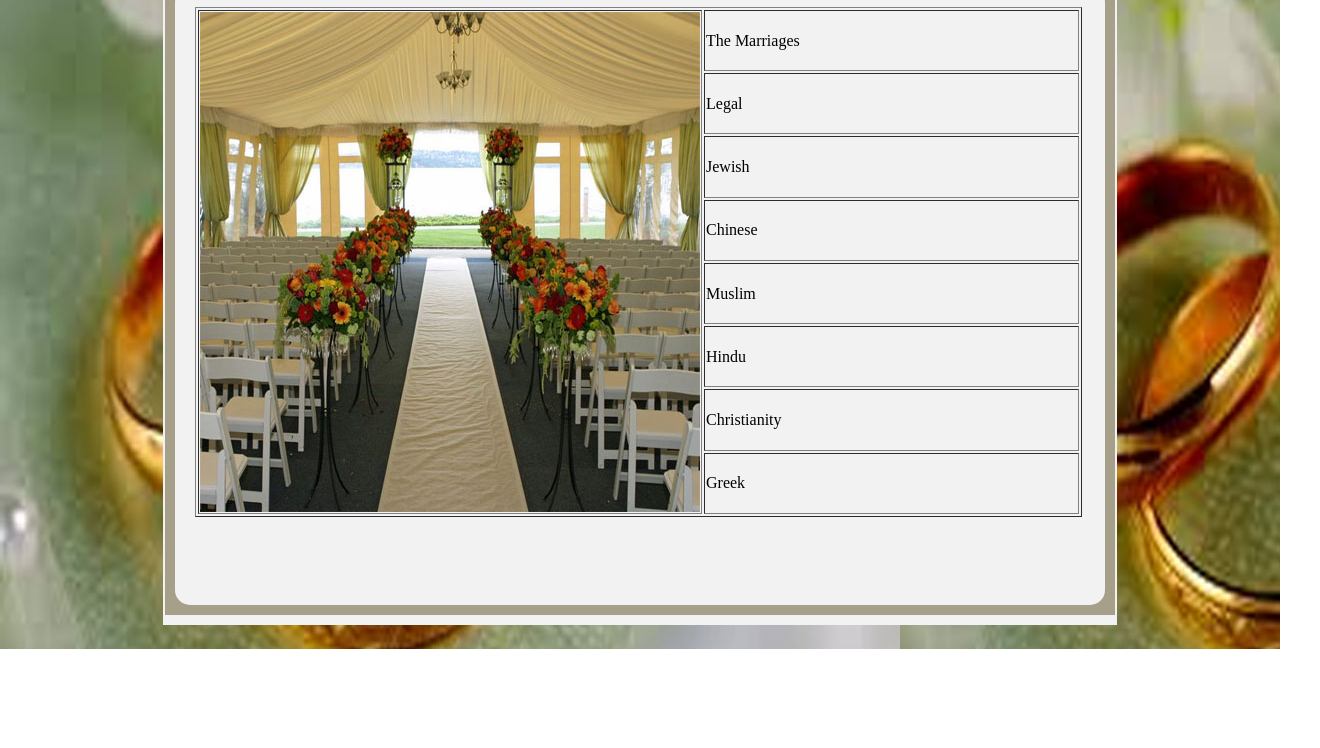
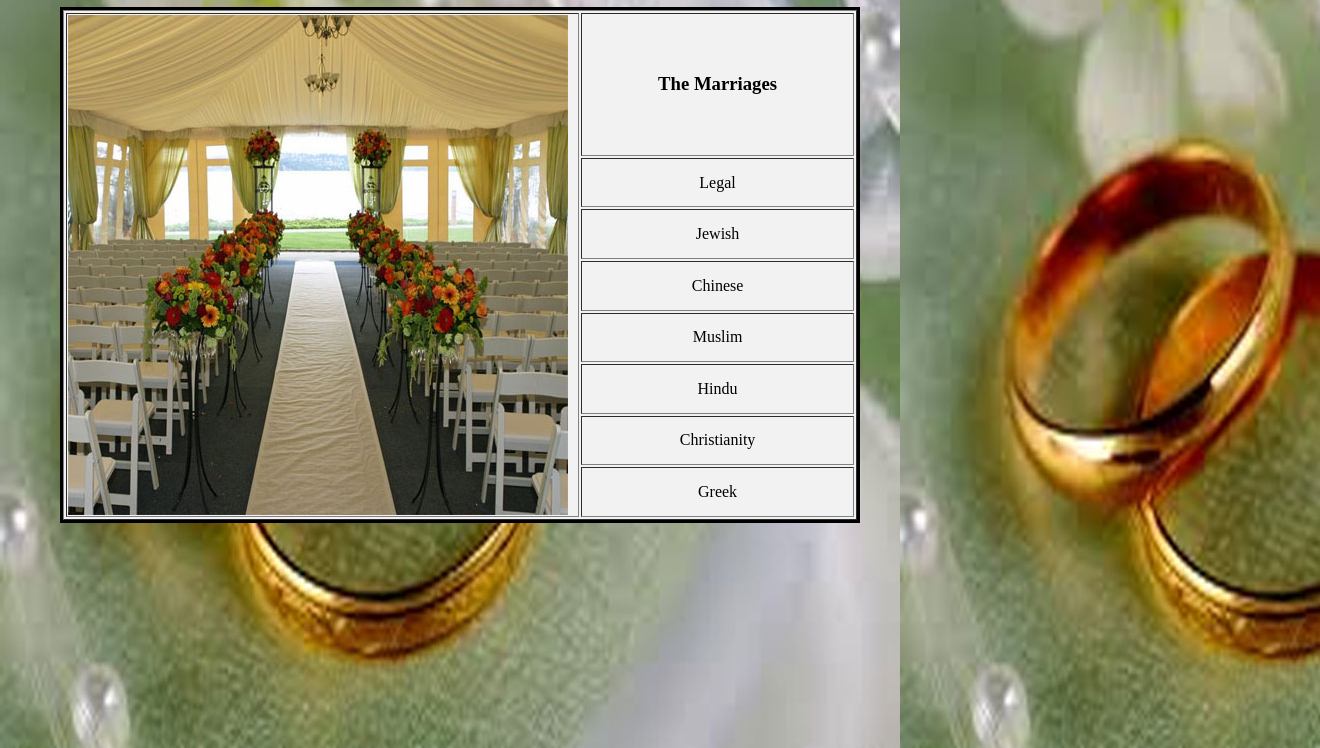
Before and after one commit to Yalonso522/final-project-spring-2013, a plain HTML site: page index.html in a window 1280 px wide. Shown: the part 151-899 px from the top of the page, 1320 px wide, since content can reach past the window. Before the commit the page ends 800 px from the top, so only its background shows below. Drawn offline with Linux system fonts and the light colour scheme.

Commit message:
made navigations part 1

```diff
--- a/index.html
+++ b/index.html
@@ -14,7 +14,9 @@
 <div class="wrapper">
   <ul class= "navigation">
     <li><a href="index.html">Home</a></li>
-    <li>About Marriages</li>
+    <li><a href="about-marriages.html">About Marriages</a></li>
+    <li><a href="videos.html">Videos</a></li>
+    <li><a href="extras.html"> Extras</a></li>
 
   </ul>
   <div class="content">
@@ -23,35 +25,36 @@
 				</h1>
 	<div class="main">
 					<!-- InstanceBeginEditable name="content" -->
-					<table width="887" border="1">
+					<div class="labels"> <table width="" border="1">
 					  <tr>
-					    <td width="500" rowspan="8"><img src="images/homepage.jpg" width="500" height="500" alt="Homepage" /></td>
-					    <td width="371">The Marriages</td>
+					    <td width="514" rowspan="8"><img src="images/homepage.jpg" width="500" height="500" alt="Homepage" /></td>
+					    <td width="368"><div align="center">
+					      <h3><strong>The Marriages</strong></h3>
+					    </div></td>
 				      </tr>
 					  <tr>
-					    <td>Legal</td>
+					    <td><div align="center">Legal</div></td>
 				      </tr>
 					  <tr>
-					    <td>Jewish</td>
+					    <td><div align="center">Jewish</div></td>
 				      </tr>
 					  <tr>
-					    <td>Chinese</td>
+					    <td><div align="center">Chinese</div></td>
 				      </tr>
 					  <tr>
-					    <td>Muslim</td>
+					    <td><div align="center">Muslim</div></td>
 				      </tr>
 					  <tr>
-					    <td>Hindu</td>
+					    <td><div align="center">Hindu</div></td>
 				      </tr>
 					  <tr>
-					    <td>Christianity</td>
+					    <td><div align="center">Christianity</div></td>
 				      </tr>
 					  <tr>
-					    <td>Greek</td>
+					    <td><div align="center">Greek</div></td>
 				      </tr>
-				    </table>
-					<p>&nbsp;</p>
-                    <!-- InstanceEndEditable -->
+				    </table></div>
+					<!-- InstanceEndEditable -->
     </div>
   </div>
 </div>
--- a/styles.css
+++ b/styles.css
@@ -2,27 +2,15 @@ body {
 	margin: 0px;
 	padding: 0px;
 	background-image: url(images/background.jpg);
-}
-	.wrapper {
-	background-color: #a69f8a;
-	width: 950px;
-	text-align: left;
-	margin-top: 10px;
-	margin-bottom: 10px;
-	margin-right: auto;
-	margin-left: auto;
-	border-top-color: #f2f2f2;
-	border-right-color: #f2f2f2;
-	border-bottom-color: #f2f2f2;
-	border-left-color: #f2f2f2;
-	border-top-width: 10px;
-	border-right-width: 2px;
-	border-bottom-width: 10px;
-	border-left-width: 2px;
-	border-top-style: solid;
-	border-right-style: solid;
-	border-bottom-style: solid;
-	border-left-style: solid;
+	position: static;
+	background-repeat: repeat;
+	left: auto;
+	top: auto;
+	right: auto;
+	bottom: auto;
+	page-break-before: always;
+	page-break-after: always;
+	background-attachment: scroll;
 }
 .navigation {
 	padding: 0px;
@@ -37,13 +25,16 @@ body {
 .navigation li a {
 	background-color: #f2f2f2;
 	padding-top: 10px;
-	padding-right: 30px;
+	padding-right: 40px;
 	padding-bottom: 10px;
 	padding-left: 30px;
 	border: 2px solid #222940;
 	color: #222940;
 	text-decoration: none;
-	margin-right: 40px;
+	margin-top: 60px;
+	margin-right: 60px;
+	margin-bottom: 60px;
+	margin-left: 20px;
 }
 .navigation li a:hover {
 	border-top-color: #f2f2f2;
@@ -55,20 +46,42 @@ body {
 }
 .content {
 	margin-top: 0px;
-	margin-right: 10px;
-	margin-bottom: 10px;
-	margin-left: 10px;
+	margin-right: 20px;
+	margin-bottom: 20px;
+	margin-left: 20px;
 	padding: 0px;
+	position: relative;
+	left: auto;
+	top: auto;
+	right: auto;
+	bottom: auto;
+	background-attachment: scroll;
+	height: 800px;
+	width: 800px;
 }
 .main {
-	background-color: #f2f2f2;
-	padding: 20px;
-	border-radius: 15px;
+	background-color: #F2F2F2;
+	padding: 0px;
+	border-radius: 0px;
+	border-top-style: solid;
+	border-right-style: solid;
+	border-bottom-style: solid;
+	border-left-style: solid;
+	margin: auto;
+	page-break-before: always;
+	page-break-after: always;
+	background-attachment: scroll;
+	position: relative;
+	left: auto;
+	top: auto;
+	right: auto;
+	bottom: auto;
 }
 .home-img img {
 	border: 1px solid #000;
 	margin-right: 5px;
 	margin-bottom: 5px;
+	background-color: #C0F;
 }
 
 p {
@@ -84,31 +97,27 @@ p {
 }
 
 
-
-
-
-
-
-
-
-
-
-
-
-
-
-
-
-
-	background-image: ;
-	background-attachment: fixed;
-	background-color: #FFF;
-	background-repeat: repeat;
-	background-position: center center;
-	background-image: url(images/background.jpg);
-}.wrapper {
+.wrapper {
 	background-repeat: repeat;
 	left: 40px;
 	top: 40px;
 	float: none;
+	position: relative;
+	right: 40px;
+	bottom: 40px;
+	page-break-before: always;
+	page-break-after: always;
 }
+.wrapper .content .main .labels {
+	position: relative;
+	float: none;
+	padding: 0px;
+	margin: 0px;
+	left: auto;
+	top: auto;
+	right: auto;
+	bottom: auto;
+	page-break-before: always;
+	page-break-after: always;
+	background-attachment: scroll;
+}
```
Also changed, not shown: about-marriages.html (added, +10 -0 lines), extras.html (added, +10 -0 lines), videos.html (added, +10 -0 lines), 1 other file.
